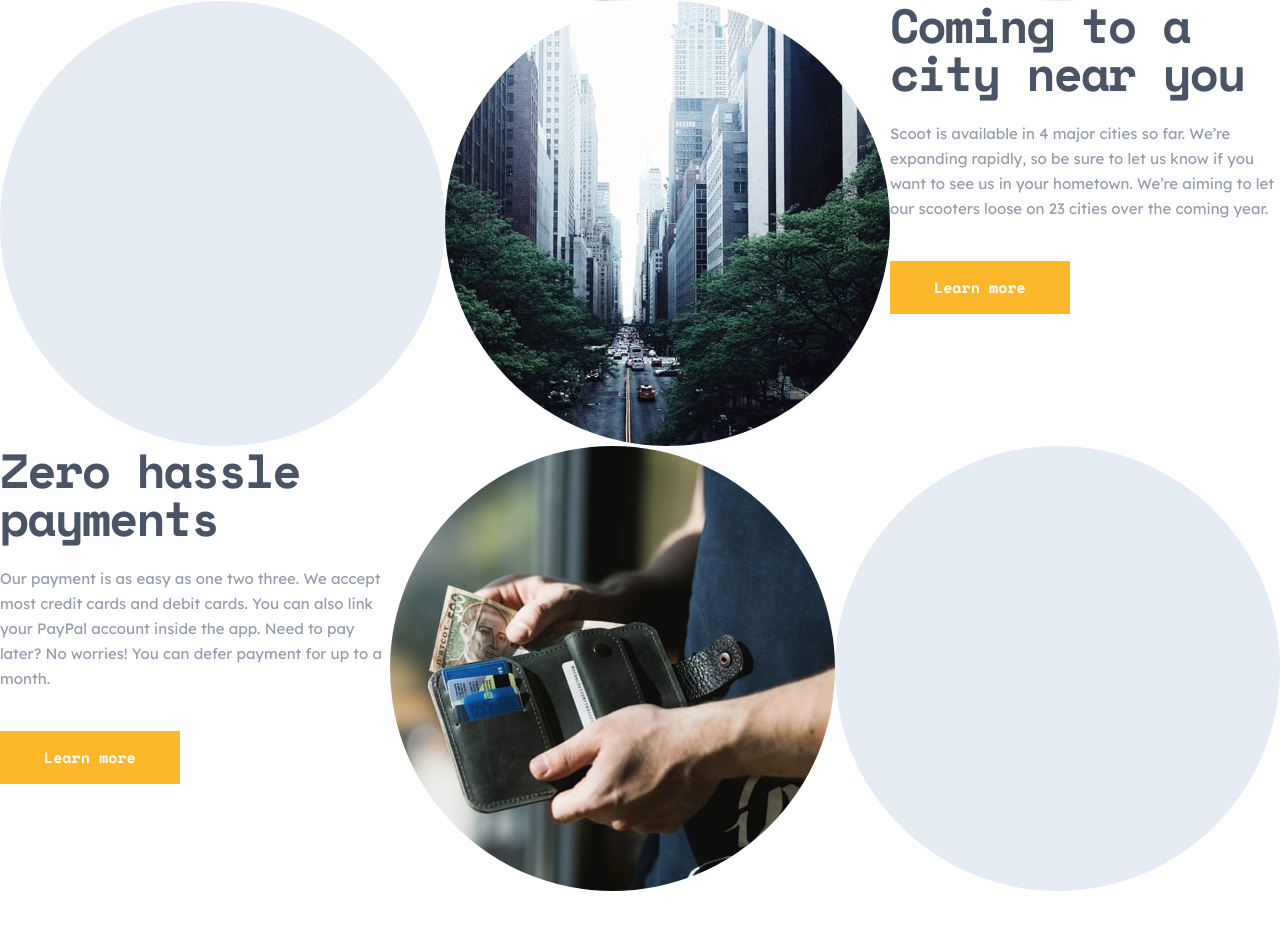
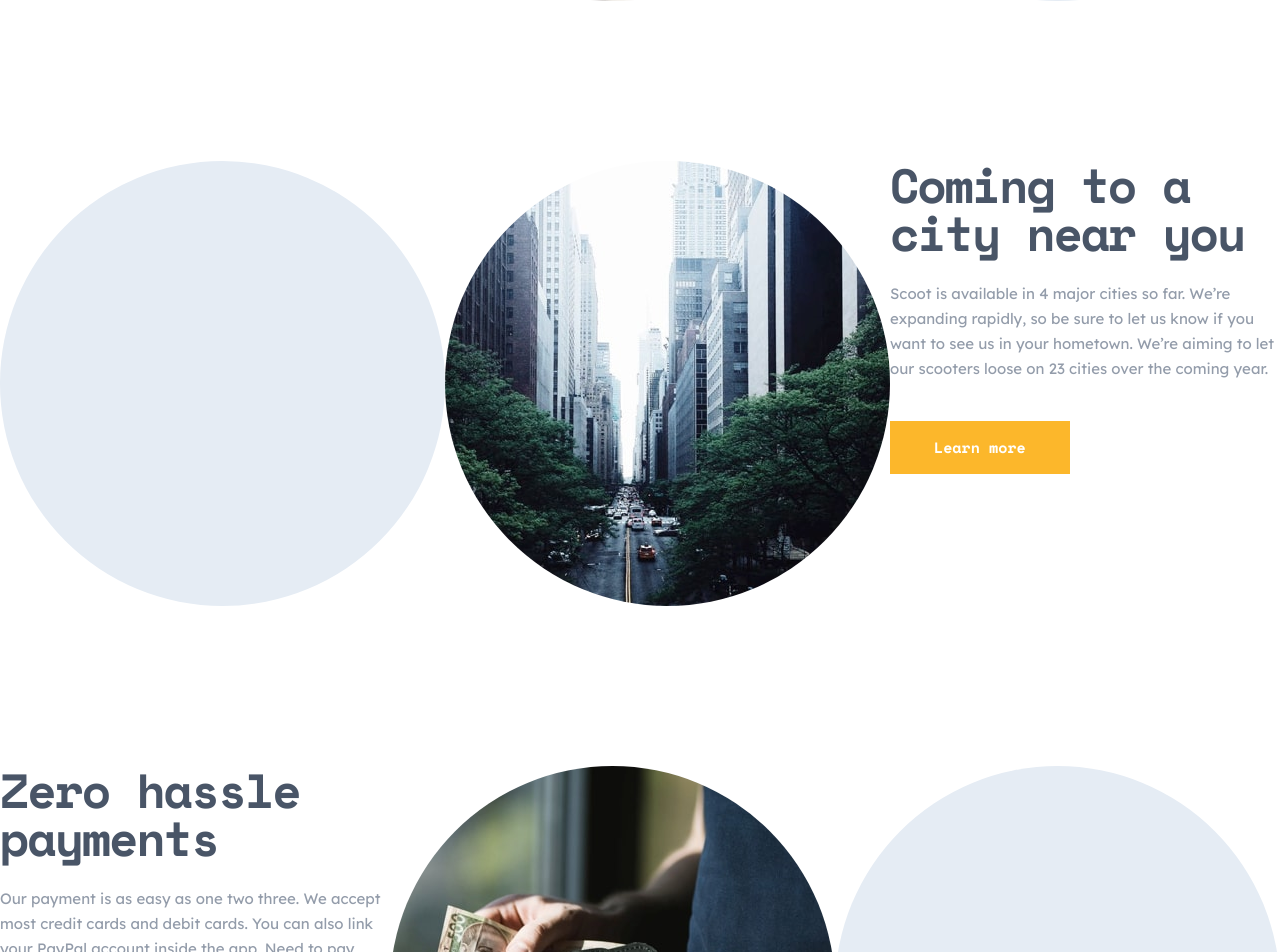
Before and after one commit to mikolajgraczyk/scoot-website, a React (Create React App) app: page / in a window 1280 px wide. Shown: the part 1842-2794 px from the top of the page. Before the commit the page ends 2733 px from the top, so only its background shows below. Built offline with nearby package versions, Linux system fonts and the light colour scheme.

Commit message:
changed margin-top for About's in homepage

```diff
--- a/src/About/index.js
+++ b/src/About/index.js
@@ -1,9 +1,9 @@
 import { StyledAbout, Circles, ImageCircle, StyledCircle } from "./styled";
 import Content from "./Content";
 
-const About = ({ title, description, image, leftDirection }) => {
+const About = ({ title, description, image, leftDirection, location }) => {
   return (
-    <StyledAbout leftDirection={leftDirection}>
+    <StyledAbout leftDirection={leftDirection} location="homepage">
       <Content title={title} description={description} />
       <Circles leftDirection={leftDirection}>
         <ImageCircle src={image} alt="" />
--- a/src/About/styled.js
+++ b/src/About/styled.js
@@ -3,12 +3,19 @@ import { ReactComponent as Circle } from "./images/Circle.svg";
 
 export const StyledAbout = styled.div`
   display: flex;
-  float: right;
+  justify-content: right;
 
   ${({ leftDirection }) =>
     leftDirection &&
     css`
       flex-direction: row-reverse;
+      justify-content: left;
+    `}
+
+  ${({ location }) =>
+    location === "homepage" &&
+    css`
+      margin-top: 160px;
     `}
 `;
 
--- a/src/HomePage/index.js
+++ b/src/HomePage/index.js
@@ -19,6 +19,7 @@ const HomePage = () => {
           description={
             "The Scoot app is available with riding telemetry. This means it can show you your average speed, how long you've been using the scooter, your traveling distance, and many more things all in an easy to use app."
           }
+          location="homepage"
         />
         <About
           image={nearYou}
@@ -27,6 +28,7 @@ const HomePage = () => {
             "Scoot is available in 4 major cities so far. We’re expanding rapidly, so be sure to let us know if you want to see us in your hometown. We’re aiming to let our scooters loose on 23 cities over the coming year."
           }
           leftDirection
+          location="homepage"
         />
         <About
           image={payments}
@@ -34,6 +36,7 @@ const HomePage = () => {
           description={
             "Our payment is as easy as one two three. We accept most credit cards and debit cards. You can also link your PayPal account inside the app. Need to pay later? No worries! You can defer payment for up to a month."
           }
+          location="homepage"
         />
       </AboutSection>
     </StyledHomepage>
--- a/src/HomePage/styled.js
+++ b/src/HomePage/styled.js
@@ -4,5 +4,7 @@ export const StyledHomepage = styled.main`
 `;
 
 export const AboutSection = styled.section`
-    margin-top: 200px;
+    margin-top: 40px;
+    display: flex;
+    flex-direction: column;
 `;
```
